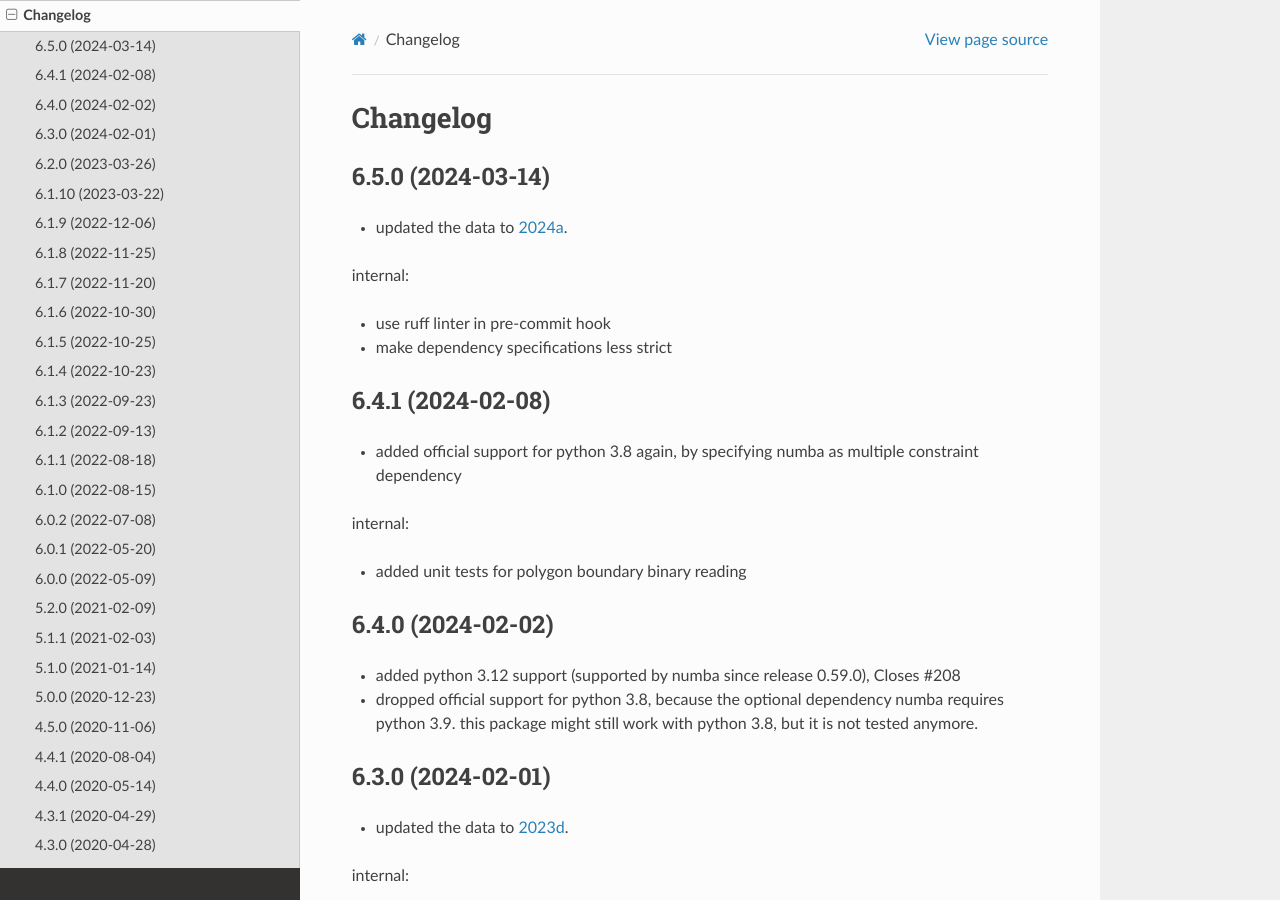
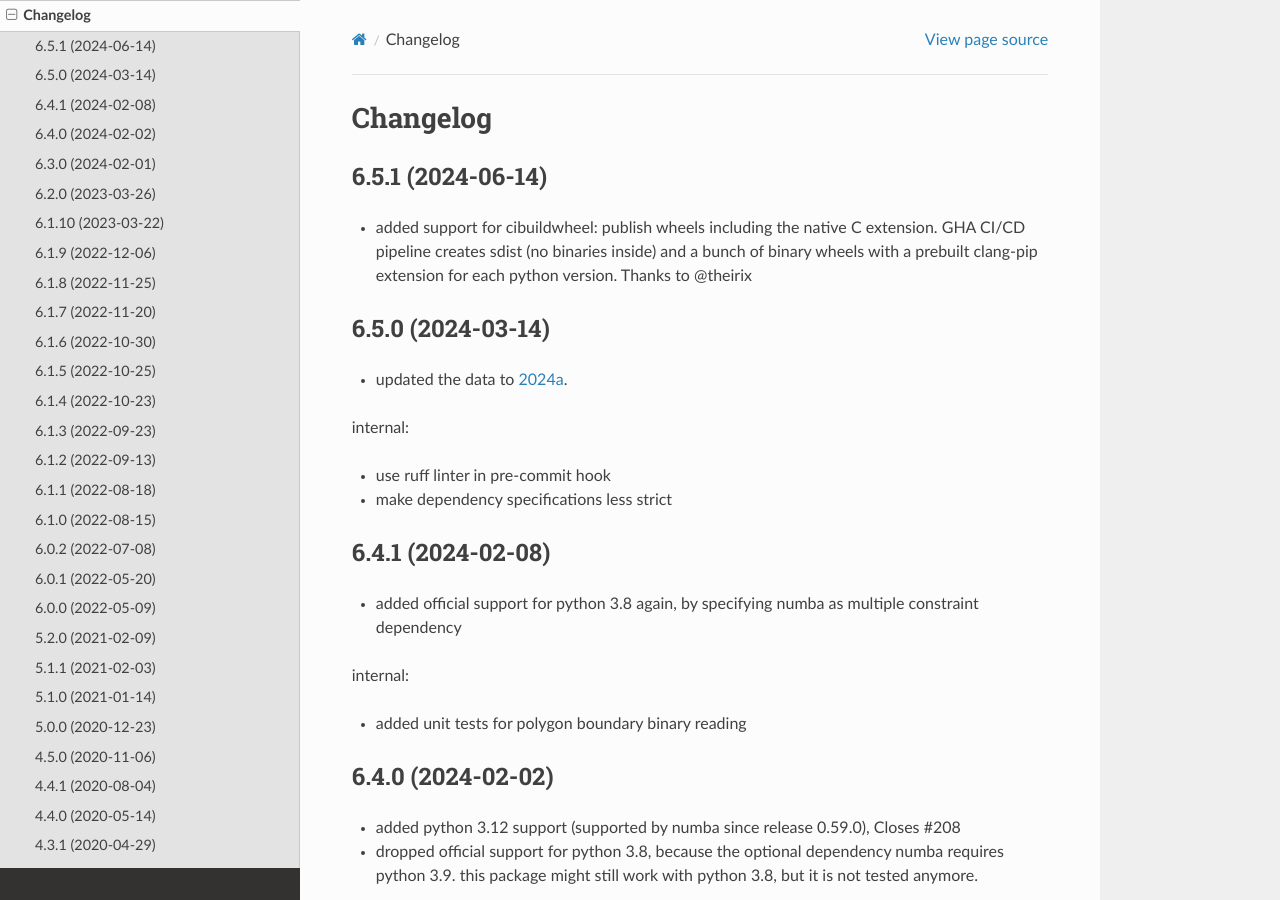
Before and after one commit to jannikmi/timezonefinder, a Sphinx documentation site: the page built from docs/6_changelog.rst, in a window 1280 px wide and 900 px high. Built offline with Sphinx 7.4.7 and the Read the Docs theme 2.0.0, drawn with Linux system fonts in a browser that asks for light colours.

Commit message:
Package C extension to wheel (#225)
* Run auditwheel to check manylinux compatibility

* Package inside_polygon_ext binary extension to wheel

* Switch to cibuildwheel

* skip test publish from fork PRs

* only publish when test publishing worked

* Update poetry.lock

* v6.5.1

* Create poetry.lock

* add acknowledgement

---------

Co-authored-by: Jannik Kissinger <github@michelfe.it>

```diff
--- a/CHANGELOG.rst
+++ b/CHANGELOG.rst
@@ -1,6 +1,14 @@
 =========
 Changelog
 =========
+
+
+6.5.1 (2024-06-14)
+------------------
+
+* added support for cibuildwheel: publish wheels including the native C extension. GHA CI/CD pipeline creates sdist (no binaries inside) and a bunch of binary wheels with a prebuilt clang-pip extension for each python version. Thanks to @theirix
+
+
 
 6.5.0 (2024-03-14)
 ------------------
--- a/docs/3_about.rst
+++ b/docs/3_about.rst
@@ -130,6 +130,7 @@ Thanks to:
 
 - `Adam <https://github.com/adamchainz>`__ for adding organisational features to the project and for helping me with publishing and testing routines.
 - `ringsaturn <https://github.com/ringsaturn>`__ for valuable feedback, sponsoring this project, creating the ``tzfpy`` package and adding the ``pytz`` compatibility extra
+- `theirix  <https://github.com/theirix>`__ for adding support for cibuildwheel
 - `snowman2 <https://github.com/snowman2>`__ for creating the conda-forge recipe.
 - `synapticarbors <https://github.com/synapticarbors>`__ for fixing Numba import with py27.
 - `zedrdave <https://github.com/zedrdave>`__ for valuable feedback.
--- a/pyproject.toml
+++ b/pyproject.toml
@@ -1,6 +1,6 @@
 [tool.poetry]
 name = "timezonefinder"
-version = "6.5.0"
+version = "6.5.1"
 description = "python package for finding the timezone of any point on earth (coordinates) offline"
 authors = ["jannikmi <github@michelfe.it>"]
 license = "MIT"
@@ -22,6 +22,7 @@ include = [
     "timezonefinder/*.json",
     "timezonefinder/py.typed",
     "timezonefinder/inside_poly_extension/*",
+    "timezonefinder/inside_polygon_ext*so",
     #    "build.py", # Note: auto included
 ]
 #exclude = ["my_package/excluded.py"]
```
Also changed, not shown: 2 other files.
